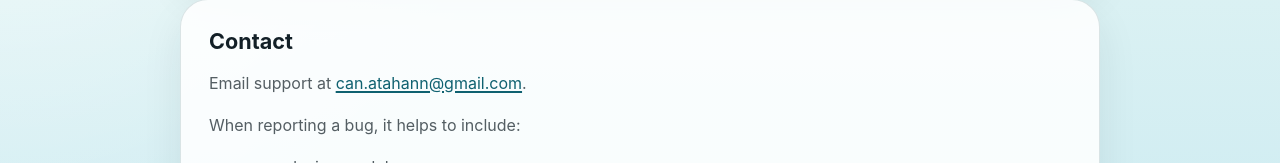
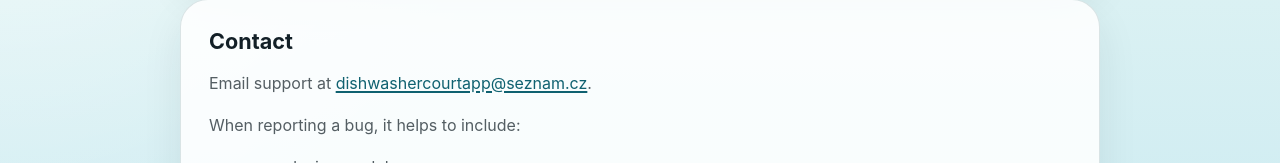
Before and after one commit to Cnathn/dc-court, a plain HTML site: page support.html in a window 1280 px wide. Shown: the part 242-405 px from the top of the page. Drawn offline with Linux system fonts and the light colour scheme.

Commit message:
Update support.html

```diff
--- a/support.html
+++ b/support.html
@@ -15,7 +15,7 @@
     <main class="grid">
       <section class="card">
         <h2>Contact</h2>
-        <p>Email support at <a href="mailto:can.atahann@gmail.com">can.atahann@gmail.com</a>.</p>
+        <p>Email support at <a href="mailto:can.atahann@gmail.com">dishwashercourtapp@seznam.cz</a>.</p>
         <p>When reporting a bug, it helps to include:</p>
         <ul><li>your device model</li><li>your iOS version</li><li>the level or case number</li><li>what you expected to happen</li><li>a screenshot if the issue is visual</li></ul>
       </section>
```
